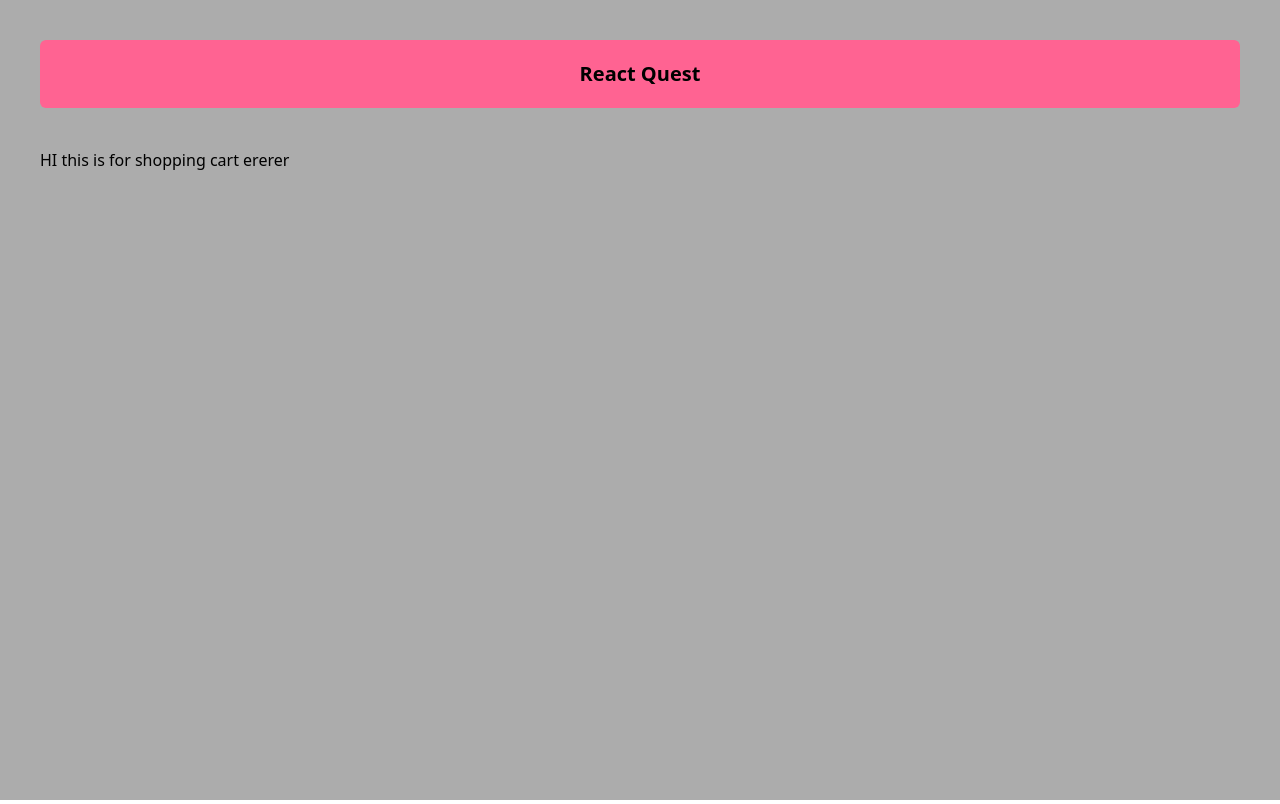
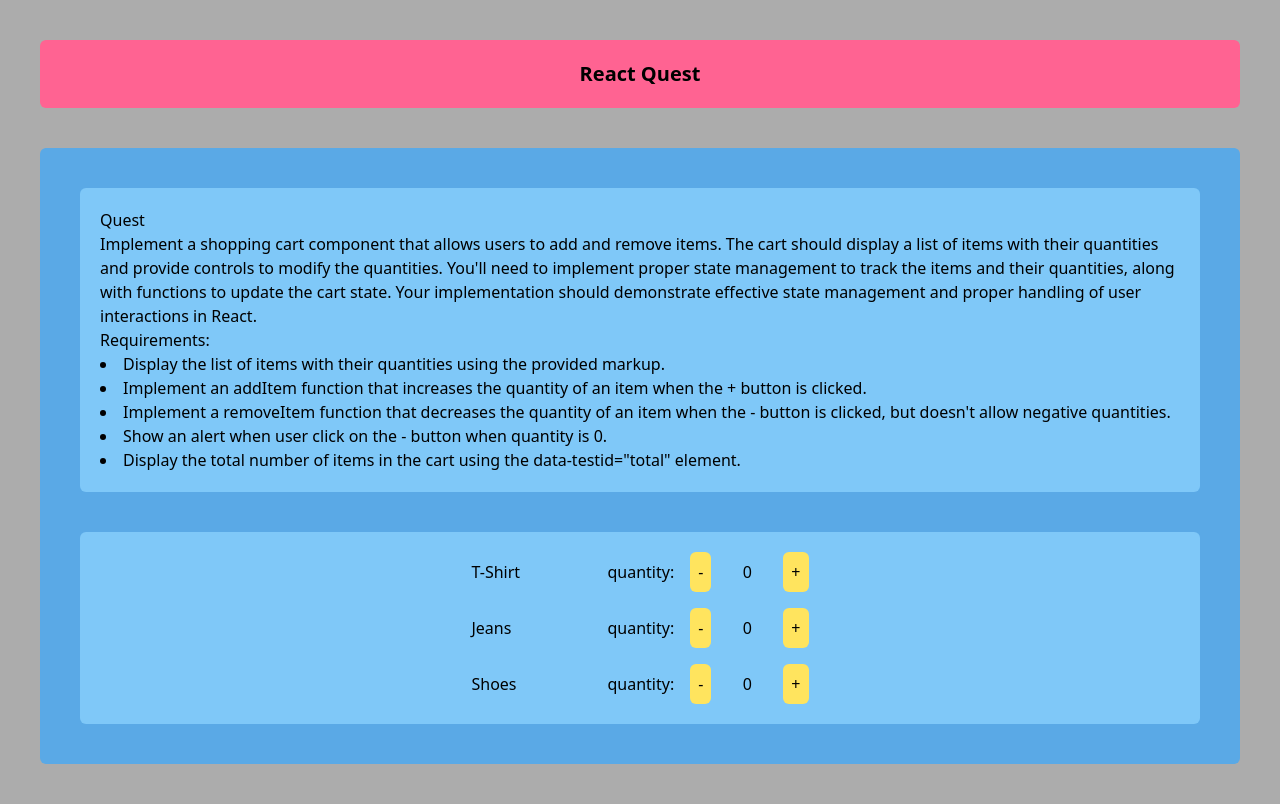
Before and after one commit to MayKhine/react-quest, a React (Vite) app: page /shoppingcart in a window 1280 px wide. Built offline with nearby package versions, Linux system fonts and the light colour scheme.

Commit message:
wokred on shopping cart

```diff
--- a/package.json
+++ b/package.json
@@ -14,6 +14,7 @@
     "@tailwindcss/vite": "^4.1.3",
     "react": "^19.0.0",
     "react-dom": "^19.0.0",
+    "react-icons": "^5.5.0",
     "react-router": "^7.5.0",
     "tailwindcss": "^4.1.3"
   },
--- a/src/App.tsx
+++ b/src/App.tsx
@@ -22,22 +22,20 @@ export const App = () => {
         >
           Shopping Cart
         </div>
-        <div className="bg-myLightBlue hover:bg-myLightBlue/80 w-60 h-30 rounded-md flex justify-center items-center cursor-pointer">
+        <div
+          className="bg-myLightBlue hover:bg-myLightBlue/80 w-60 h-30 rounded-md flex justify-center items-center cursor-pointer"
+          onClick={() => {
+            navigate("/useprevioushook")
+          }}
+        >
           UsePrevious Hook
         </div>
-        <div className="bg-myLightBlue hover:bg-myLightBlue/80 w-60 h-30 rounded-md flex justify-center items-center cursor-pointer">
-          Todo List Manager
-        </div>
-        <div className="bg-myLightBlue hover:bg-myLightBlue/80 w-60 h-30 rounded-md flex justify-center items-center cursor-pointer">
-          Todo List Manager
-        </div>
-        <div className="bg-myLightBlue hover:bg-myLightBlue/80 w-60 h-30 rounded-md flex justify-center items-center cursor-pointer">
-          Todo List Manager
-        </div>
-        <div className="bg-myLightBlue hover:bg-myLightBlue/80 w-60 h-30 rounded-md flex justify-center items-center cursor-pointer">
-          Todo List Manager
-        </div>
-        <div className="bg-myLightBlue hover:bg-myLightBlue/80 w-60 h-30 rounded-md flex justify-center items-center cursor-pointer">
+        <div
+          className="bg-myLightBlue hover:bg-myLightBlue/80 w-60 h-30 rounded-md flex justify-center items-center cursor-pointer"
+          onClick={() => {
+            navigate("/todolist")
+          }}
+        >
           Todo List Manager
         </div>
         <div className="bg-myLightBlue hover:bg-myLightBlue/80 w-60 h-30 rounded-md flex justify-center items-center cursor-pointer">
--- /dev/null
+++ b/src/layout/PopUp.tsx
@@ -0,0 +1,19 @@
+type PopUpProps = {
+  children: React.ReactNode //children is a valid react node
+  onClose: () => void
+}
+export const PopUp = ({ children, onClose }: PopUpProps) => {
+  return (
+    <div className="bg-myWhite/50 top-0 left-0 z-10 w-full h-full absolute">
+      <div
+        // onClick={(e) => {
+        //   e.stopPropagation()
+        // }}
+        onClick={onClose}
+        className="h-full flex items-center justify-center"
+      >
+        {children}
+      </div>
+    </div>
+  )
+}
--- a/src/main.tsx
+++ b/src/main.tsx
@@ -5,6 +5,8 @@ import { App } from "./App.tsx"
 import { BrowserRouter, Route, Routes } from "react-router"
 import { CountCompnent } from "./quests/CountComponent.tsx"
 import { ShoppingCart } from "./quests/ShoppingCart.tsx"
+import { UsePreviousHook } from "./quests/UsePreviousHook.tsx"
+import { TodoList } from "./quests/TodoList.tsx"
 
 createRoot(document.getElementById("root")!).render(
   <StrictMode>
@@ -13,6 +15,8 @@ createRoot(document.getElementById("root")!).render(
         <Route path="/" element={<App />}></Route>
         <Route path="/countcomponent" element={<CountCompnent />}></Route>
         <Route path="/shoppingcart" element={<ShoppingCart />}></Route>
+        <Route path="/useprevioushook" element={<UsePreviousHook />}></Route>
+        <Route path="/todolist" element={<TodoList />}></Route>
       </Routes>
     </BrowserRouter>
   </StrictMode>
--- a/src/quests/ShoppingCart.tsx
+++ b/src/quests/ShoppingCart.tsx
@@ -1,9 +1,140 @@
+import { useState } from "react"
 import { Logo } from "../layout/Logo"
+import { PopUp } from "../layout/PopUp"
+import { IoIosCloseCircleOutline } from "react-icons/io"
 
 export const ShoppingCart = () => {
+  const initialItems = [
+    { id: 1, name: "T-Shirt", quantity: 0 },
+    { id: 2, name: "Jeans", quantity: 0 },
+    { id: 3, name: "Shoes", quantity: 0 },
+  ]
+
+  const [items, setItems] = useState(initialItems)
+  const [popUp, setPopUp] = useState(false)
+  const addItem = (id: number) => {
+    console.log("add item: ", id)
+    const updatedItems = items.map((item) => {
+      if (item.id === id) {
+        return { ...item, quantity: item.quantity + 1 }
+      }
+      return item
+    })
+    setItems(updatedItems)
+  }
+
+  const removeItem = (id: number) => {
+    const updatedItems = items.map((item) => {
+      if (item.id === id && item.quantity > 0) {
+        return { ...item, quantity: item.quantity - 1 }
+      } else if (item.id === id && item.quantity == 0) {
+        setPopUp(!popUp)
+        return item
+      } else {
+        return item
+      }
+    })
+    setItems(updatedItems)
+  }
+
   return (
-    <div className="w-full h-full p-10 bg-myWhite">
-      <Logo /> HI this is for shopping cart ererer
+    <div className="w-full p-10 bg-myWhite min-h-full h-auto">
+      {popUp && (
+        <PopUp
+          onClose={() => {
+            setPopUp(!popUp)
+          }}
+        >
+          <div
+            className="bg-myYellow w-3/5 p-5  rounded-md"
+            onClick={(e) => {
+              e.stopPropagation()
+            }}
+          >
+            <div className="flex justify-end">
+              <IoIosCloseCircleOutline
+                size={30}
+                className="cursor-pointer "
+                onClick={() => {
+                  setPopUp(false)
+                }}
+              />
+            </div>
+            <div className="p-5 flex justify-center">
+              <p> Can't remove the item when quantity is 0.</p>
+            </div>
+          </div>
+        </PopUp>
+      )}
+      <Logo />
+      <div className="w-full bg-myBlue flex flex-col justify-center items-center rounded-md p-10 gap-10">
+        <div className="w-full bg-myLightBlue p-5 rounded-md">
+          <p>Quest</p>
+          <p>
+            Implement a shopping cart component that allows users to add and
+            remove items. The cart should display a list of items with their
+            quantities and provide controls to modify the quantities. You'll
+            need to implement proper state management to track the items and
+            their quantities, along with functions to update the cart state.
+            Your implementation should demonstrate effective state management
+            and proper handling of user interactions in React.
+          </p>
+          <p>Requirements:</p>
+          <li>
+            Display the list of items with their quantities using the provided
+            markup.
+          </li>
+          <li>
+            Implement an addItem function that increases the quantity of an item
+            when the + button is clicked.
+          </li>
+          <li>
+            Implement a removeItem function that decreases the quantity of an
+            item when the - button is clicked, but doesn't allow negative
+            quantities.
+          </li>
+          <li>
+            Show an alert when user click on the - button when quantity is 0.{" "}
+          </li>
+          <li>
+            Display the total number of items in the cart using the
+            data-testid="total" element.
+          </li>
+        </div>
+        <div className="w-full bg-myLightBlue p-5 rounded-md flex flex-col justify-center items-center gap-4">
+          <div className="flex flex-col gap-4 ">
+            {items.map((item) => {
+              return (
+                <div className="flex gap-4 items-center">
+                  <div className="w-30"> {item.name}</div>
+                  <div className="flex gap-4 items-center">
+                    <p> quantity:</p>
+
+                    <button
+                      className="bg-myYellow hover:bg-myYellow/50 p-2 rounded-md cursor-pointer"
+                      onClick={() => {
+                        removeItem(item.id)
+                      }}
+                      // disabled={item.quantity == 0 ? true : false}
+                    >
+                      -
+                    </button>
+                    <p className="w-10 text-center"> {item.quantity}</p>
+                    <button
+                      className=" bg-myYellow hover:bg-myYellow/50 p-2 rounded-md cursor-pointer"
+                      onClick={() => {
+                        addItem(item.id)
+                      }}
+                    >
+                      +
+                    </button>
+                  </div>
+                </div>
+              )
+            })}
+          </div>
+        </div>
+      </div>
     </div>
   )
 }
--- /dev/null
+++ b/src/quests/TodoList.tsx
@@ -0,0 +1,21 @@
+import { Logo } from "../layout/Logo"
+
+export const TodoList = () => {
+  return (
+    <div className="w-full p-10 bg-myWhite min-h-full h-auto">
+      <Logo />
+      <div className="w-full bg-myBlue flex flex-col justify-center items-center rounded-md p-10 gap-10">
+        <div className="w-full bg-myLightBlue p-5 rounded-md">
+          <p>Quest</p>
+          <p>Quest TEST</p>
+          <p>Requirements:</p>
+          <li>Blah blah </li>
+          <li>Blah blah </li>
+        </div>
+        <div className="w-full bg-myLightBlue p-5 rounded-md flex flex-col justify-center items-center gap-4">
+          Work HERE
+        </div>
+      </div>
+    </div>
+  )
+}
--- /dev/null
+++ b/src/quests/UsePreviousHook.tsx
@@ -0,0 +1,21 @@
+import { Logo } from "../layout/Logo"
+
+export const UsePreviousHook = () => {
+  return (
+    <div className="w-full p-10 bg-myWhite min-h-full h-auto">
+      <Logo />
+      <div className="w-full bg-myBlue flex flex-col justify-center items-center rounded-md p-10 gap-10">
+        <div className="w-full bg-myLightBlue p-5 rounded-md">
+          <p>Quest</p>
+          <p>Quest TEST</p>
+          <p>Requirements:</p>
+          <li>Blah blah </li>
+          <li>Blah blah </li>
+        </div>
+        <div className="w-full bg-myLightBlue p-5 rounded-md flex flex-col justify-center items-center gap-4">
+          Work HERE
+        </div>
+      </div>
+    </div>
+  )
+}
```
Also changed, not shown: 1 other file (tests, documents, lock files or other folders).
